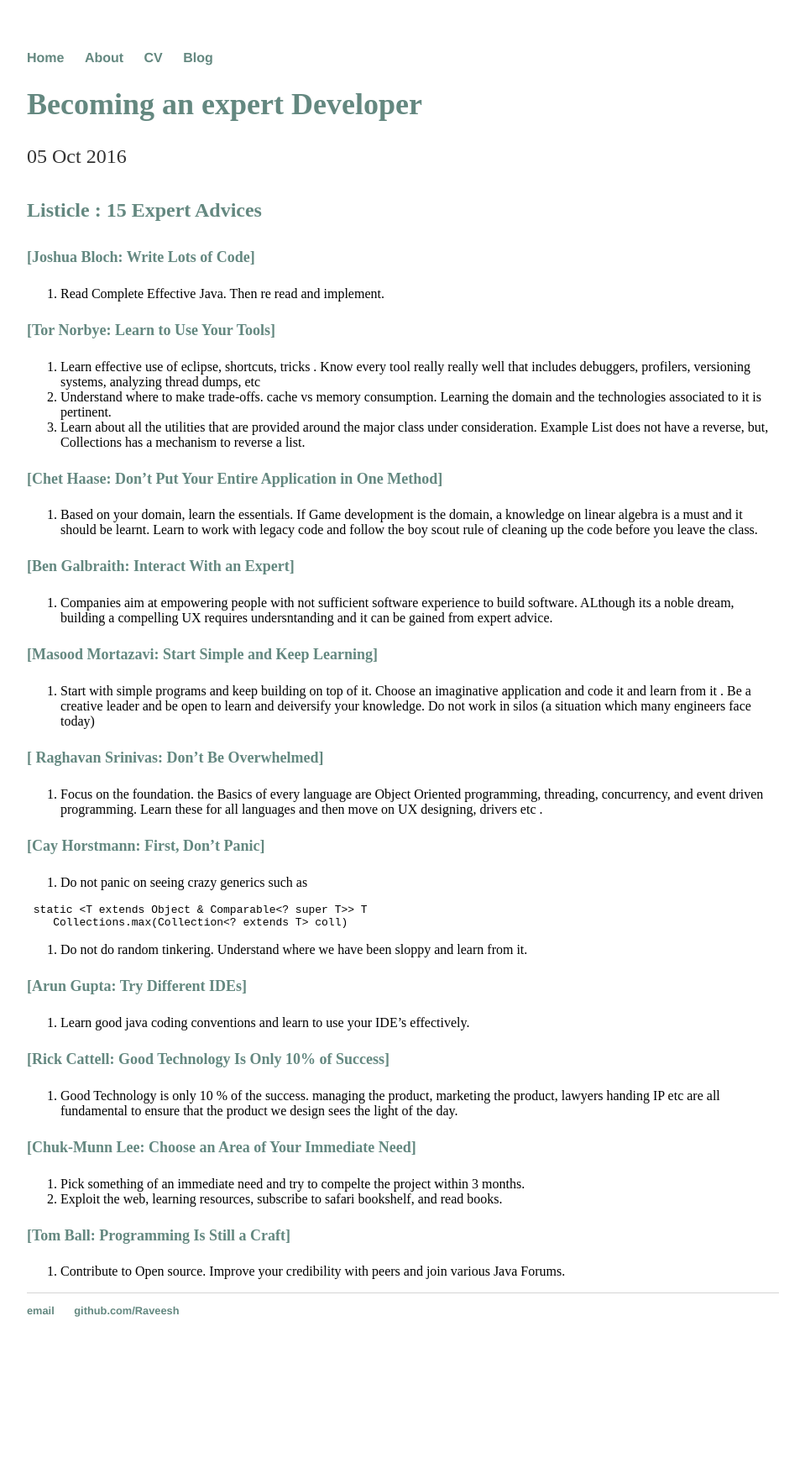
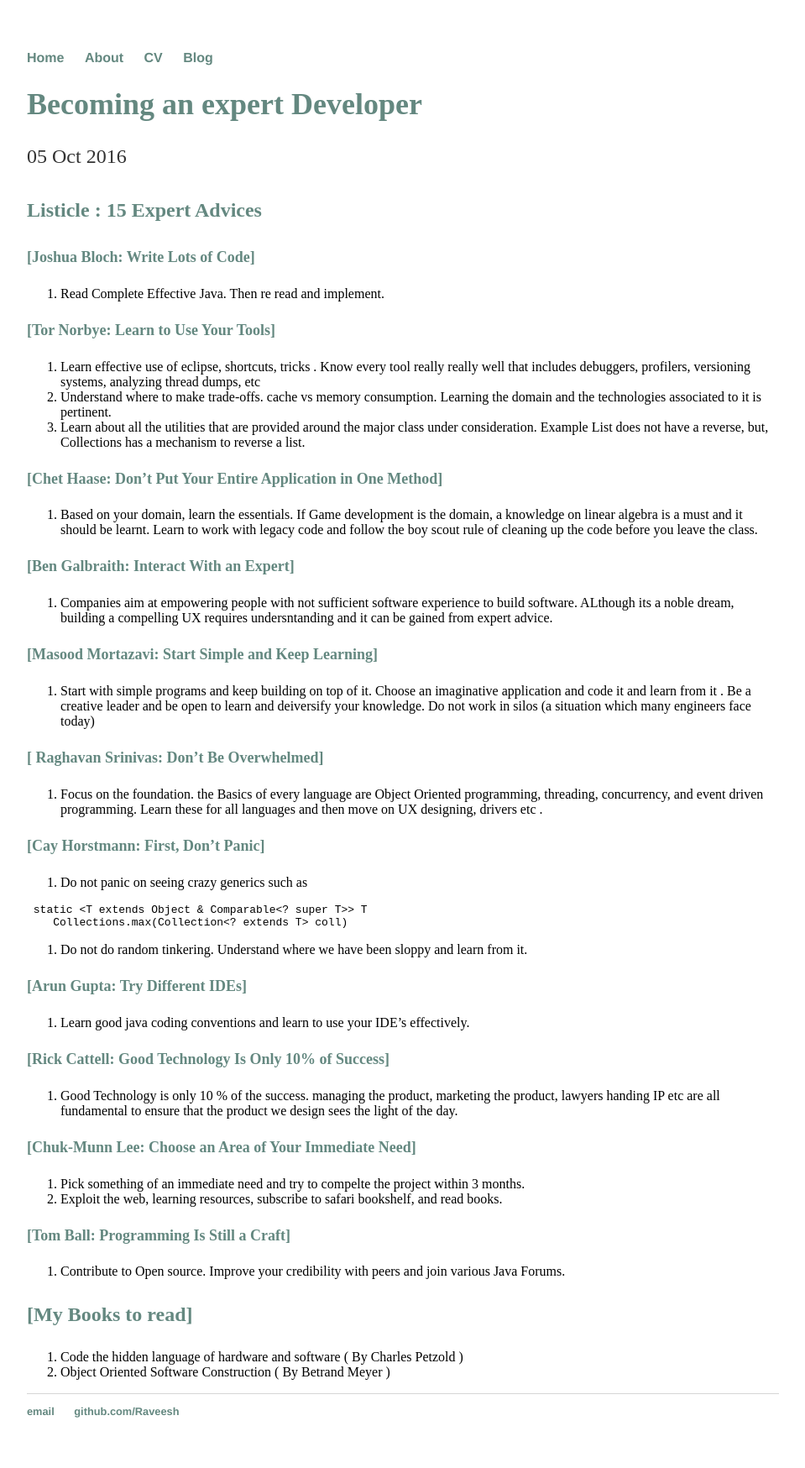
Before and after one commit to jainshailesh/Raveesh.github.io, a Jekyll site: the page built from _posts/2016-10-05-Becoming-an-expert-developer.md, in a window 1280 px wide. Shown: the whole page at 84% size, without its empty margins (160-1119 px from the left). Built offline with Jekyll 4.4.1, drawn with Linux system fonts in a browser that asks for light colours; before the commit the page ends 1628 px from its top, so only the background shows below that.

Commit message:
updated personal books to read

```diff
--- a/_posts/2016-10-05-Becoming-an-expert-developer.md
+++ b/_posts/2016-10-05-Becoming-an-expert-developer.md
@@ -57,3 +57,8 @@ fundamental to ensure that the product we design sees the light of the day.
 
 #### [Tom Ball: Programming Is Still a Craft]
 15. Contribute to Open source. Improve your credibility with peers and join various Java Forums.
+
+
+## [My Books to read]
+1. Code the hidden language of hardware and software ( By Charles Petzold )
+2. Object Oriented Software Construction ( By Betrand Meyer )
```
